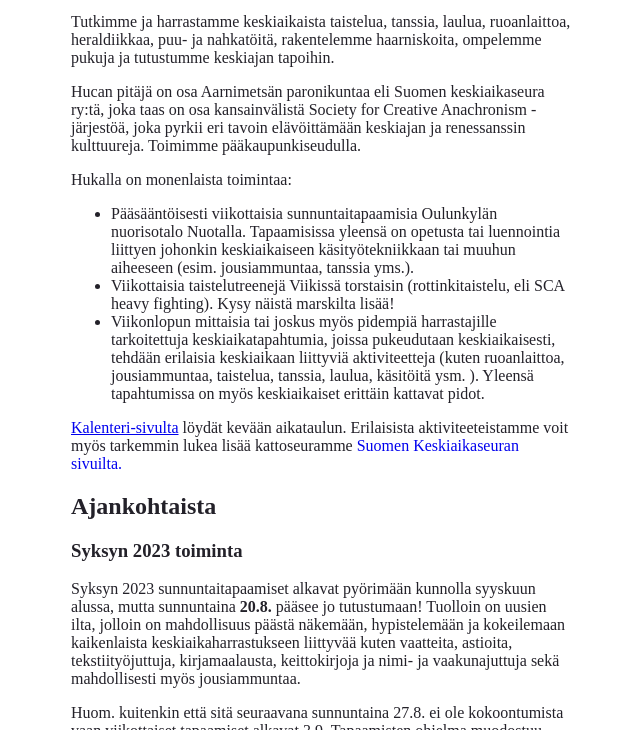
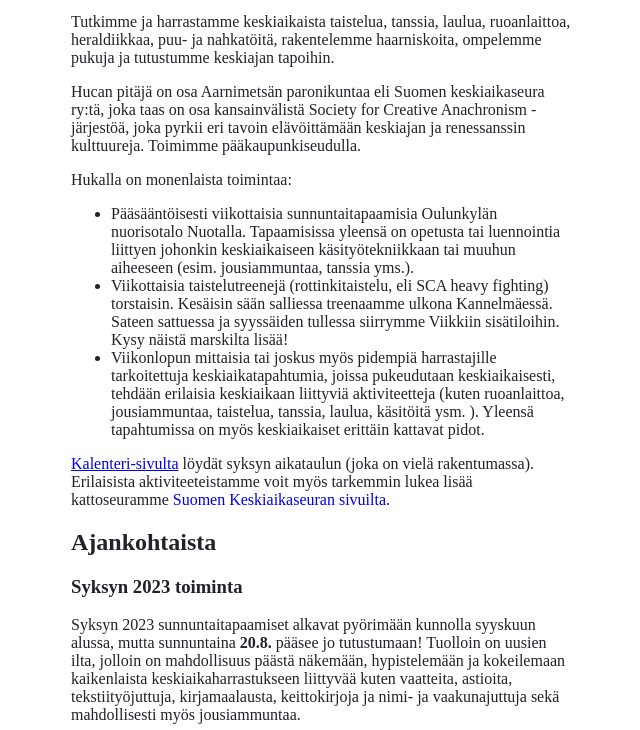
Before and after one commit to tuomokar/hukka-website, a Gatsby site: page / in a window 1280 px wide. Shown: the part 370-1100 px from the top of the page, without its empty margins (319-959 px from the left). Built offline with nearby package versions, Linux system fonts and the light colour scheme; Gatsby itself is replaced by a stand-in of ours.

Commit message:
content: Updated index page content a bit. Fixed spring mention to autumn and specified a bit about the location of the fighter practice

```diff
--- a/src/pages/index.tsx
+++ b/src/pages/index.tsx
@@ -44,8 +44,9 @@
               </li>
               <li>
                 <span>
-                  Viikottaisia taistelutreenejä Viikissä torstaisin (rottinkitaistelu, eli SCA heavy fighting). Kysy
-                  näistä marskilta lisää!
+                  Viikottaisia taistelutreenejä (rottinkitaistelu, eli SCA heavy fighting) torstaisin. Kesäisin sään
+                  salliessa treenaamme ulkona Kannelmäessä. Sateen sattuessa ja syyssäiden tullessa siirrymme Viikkiin
+                  sisätiloihin. Kysy näistä marskilta lisää!
                 </span>
               </li>
               <li>
@@ -59,8 +60,8 @@
             </ul>
 
             <p>
-              <Link to="/calendar">Kalenteri-sivulta</Link> löydät kevään aikataulun. Erilaisista aktiviteeteistamme
-              voit myös tarkemmin lukea lisää kattoseuramme&nbsp;
+              <Link to="/calendar">Kalenteri-sivulta</Link> löydät syksyn aikataulun (joka on vielä rakentumassa).
+              Erilaisista aktiviteeteistamme voit myös tarkemmin lukea lisää kattoseuramme&nbsp;
               <ExternalLink href="https://www.aarnimetsa.org/sivu-keskiaika-harrastuksena/">
                 Suomen Keskiaikaseuran sivuilta.
               </ExternalLink>
```
